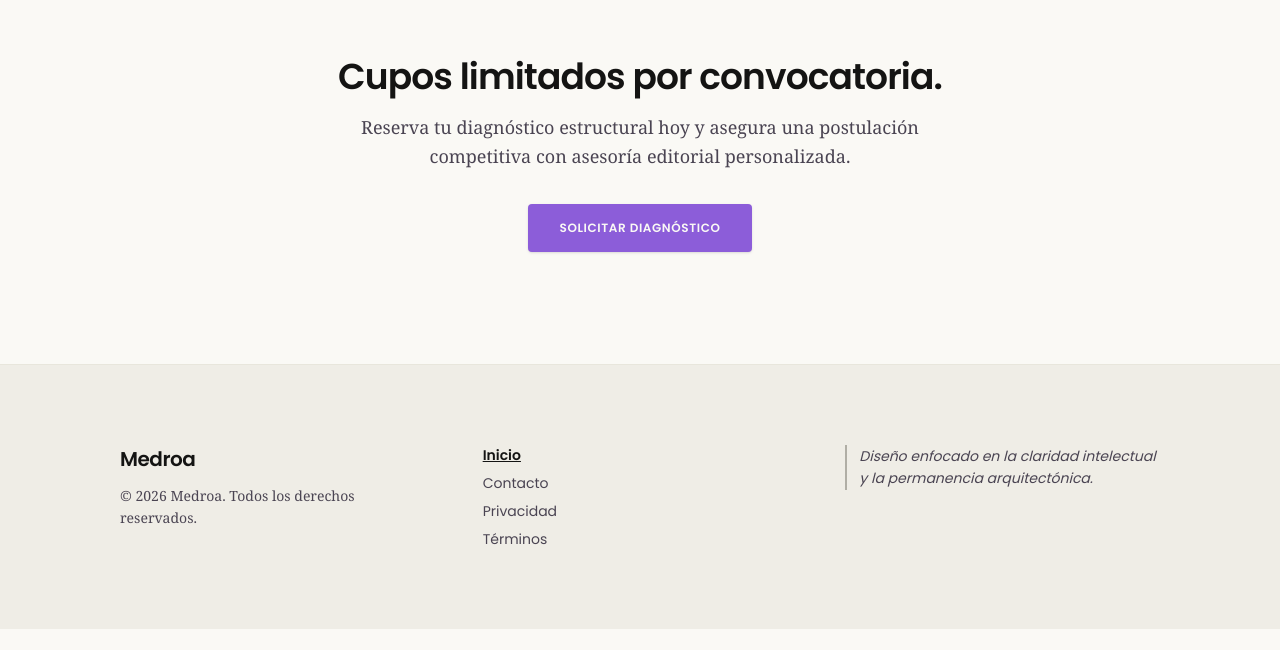
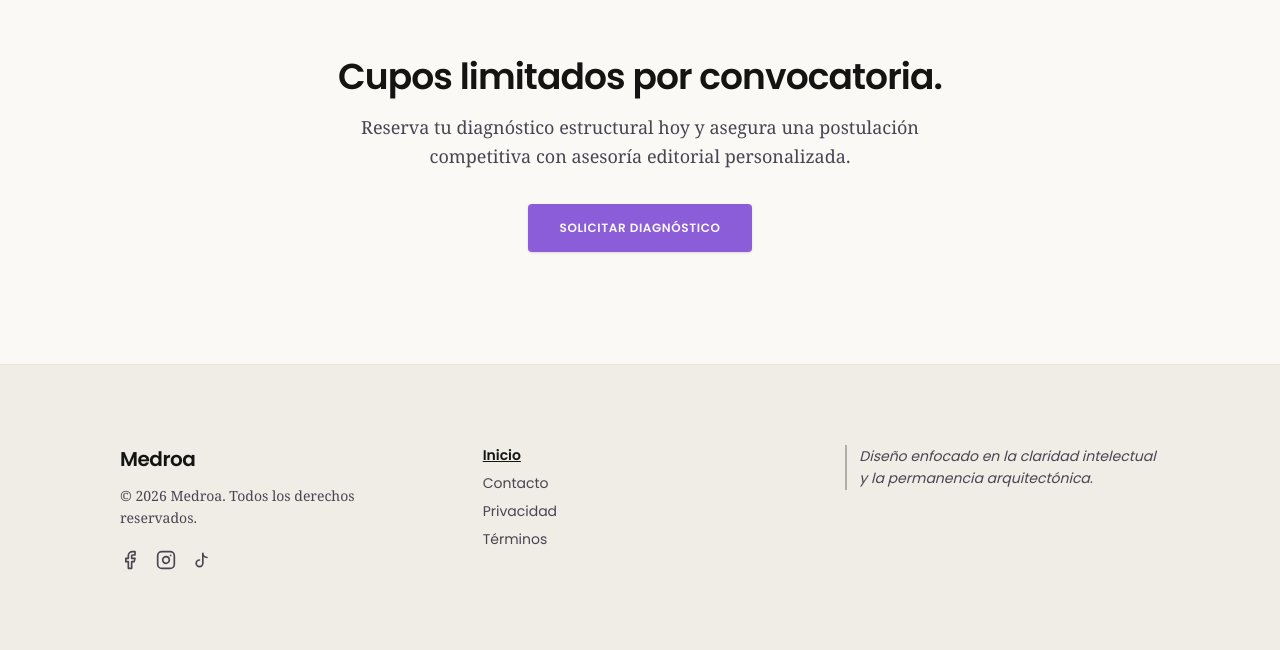
Before and after one commit to immedroa/landingmedroa, a React (Vite) app: page / in a window 1280 px wide. Shown: the part 3565-4215 px from the top of the page. Before the commit the page ends 4194 px from the top, so only its background shows below. Built offline with nearby package versions, Linux system fonts and the light colour scheme.

Commit message:
feat: add Facebook, Instagram, and TikTok social links to footer

```diff
--- a/src/components/Footer.tsx
+++ b/src/components/Footer.tsx
@@ -1,5 +1,21 @@
 import React from 'react';
+import { Facebook, Instagram } from 'lucide-react';
 import { ActiveTab } from '../types';
+
+const TiktokIcon: React.FC<{ className?: string }> = ({ className }) => (
+  <svg
+    xmlns="http://www.w3.org/2000/svg"
+    viewBox="0 0 24 24"
+    fill="none"
+    stroke="currentColor"
+    strokeWidth="2"
+    strokeLinecap="round"
+    strokeLinejoin="round"
+    className={className}
+  >
+    <path d="M9 12a4 4 0 1 0 4 4V4a5 5 0 0 0 5 5" />
+  </svg>
+);
 
 interface FooterProps {
   onSelectTab: (tab: ActiveTab) => void;
@@ -23,6 +39,35 @@ export const Footer: React.FC<FooterProps> = ({ onSelectTab, activeTab }) => {
           <p className="font-serif text-sm text-[#4a4452] leading-relaxed">
             © 2026 Medroa. Todos los derechos reservados.
           </p>
+          <div className="flex items-center gap-4 mt-2">
+            <a
+              href="https://www.facebook.com/marfinanciamient"
+              target="_blank"
+              rel="noopener noreferrer"
+              className="text-[#4a4452] hover:text-[#8c5dd9] transition-colors duration-200"
+              aria-label="Facebook"
+            >
+              <Facebook className="w-5 h-5" />
+            </a>
+            <a
+              href="https://www.instagram.com/mar.financiamiento/"
+              target="_blank"
+              rel="noopener noreferrer"
+              className="text-[#4a4452] hover:text-[#8c5dd9] transition-colors duration-200"
+              aria-label="Instagram"
+            >
+              <Instagram className="w-5 h-5" />
+            </a>
+            <a
+              href="https://www.tiktok.com/@mar.financiamiento"
+              target="_blank"
+              rel="noopener noreferrer"
+              className="text-[#4a4452] hover:text-[#8c5dd9] transition-colors duration-200"
+              aria-label="TikTok"
+            >
+              <TiktokIcon className="w-5 h-5" />
+            </a>
+          </div>
         </div>
 
         {/* Links Navigation */}
```
